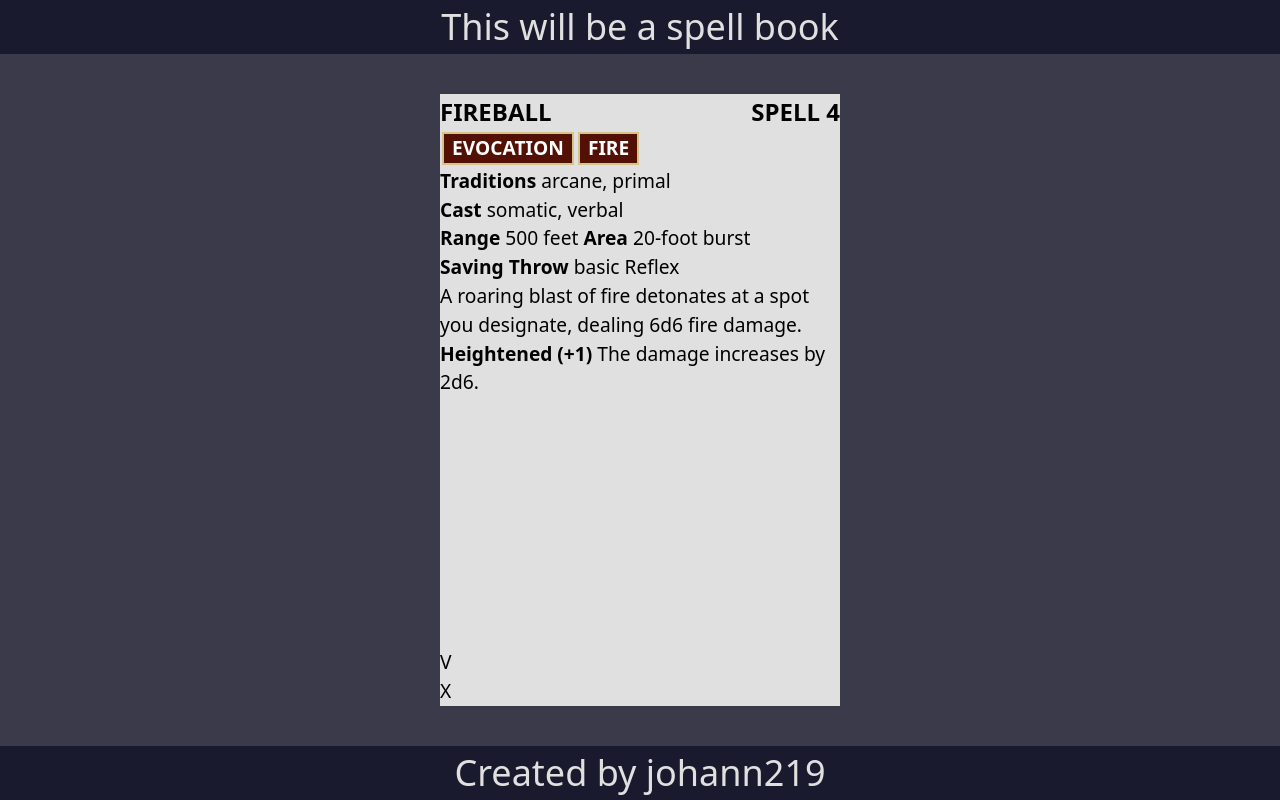
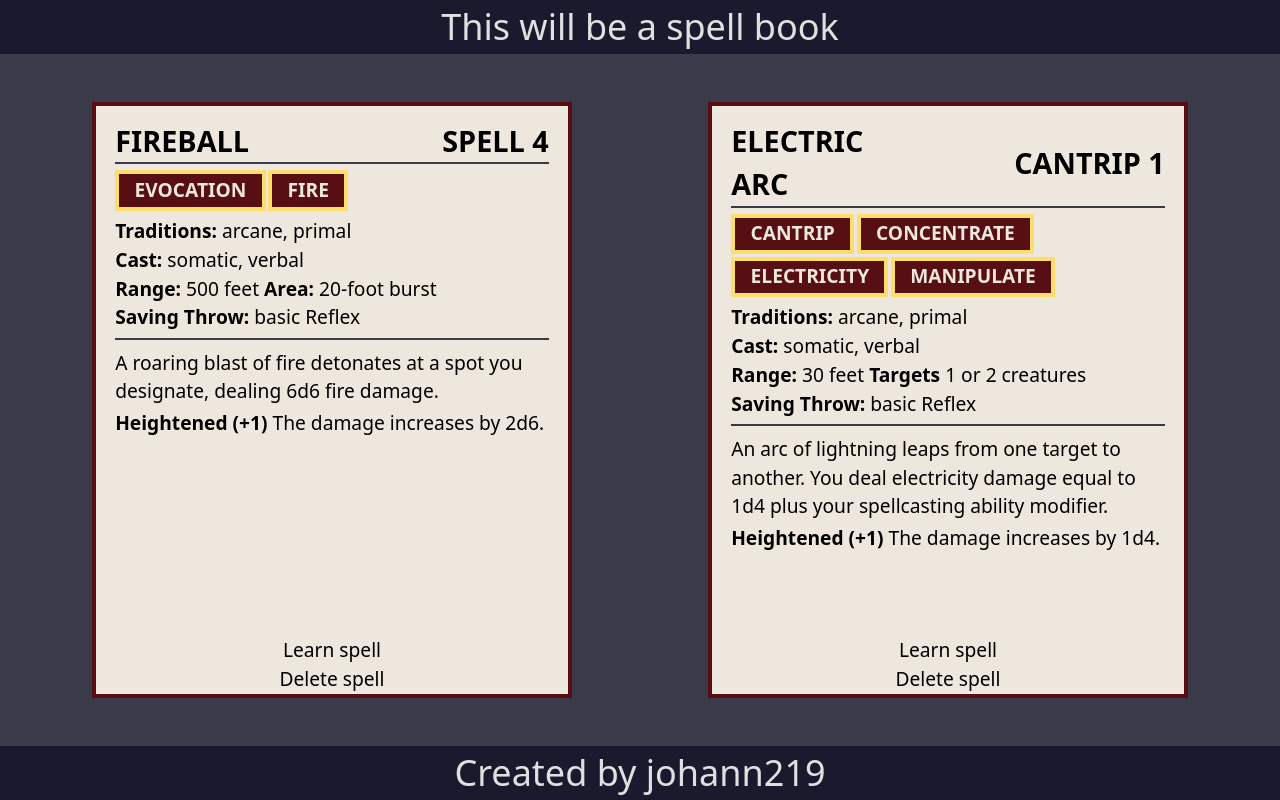
Before and after one commit to johann219/library-odin, a plain HTML site: page index.html in a window 1280 px wide. Drawn offline with Linux system fonts and the light colour scheme.

Commit message:
Create satisfactory card's layout and styling

```diff
--- a/index.html
+++ b/index.html
@@ -24,15 +24,15 @@
                             <div class="spell-trait">evocation</div>
                             <div class="spell-trait">fire</div>
                         </div>
-                        <p class="spell-traditions"><span class="stat">Traditions</span> arcane, primal</p>
-                        <p class="spell-cast"><span class="stat">Cast</span> somatic, verbal</p>
+                        <p class="spell-traditions"><span class="stat">Traditions:</span> arcane, primal</p>
+                        <p class="spell-cast"><span class="stat">Cast:</span> somatic, verbal</p>
                         <div>
-                            <span class="spell-range"><span class="stat">Range</span> 500 feet</span>
-                            <span class="spell-area"><span class="stat">Area</span> 20-foot burst</span>
+                            <span class="spell-range"><span class="stat">Range:</span> 500 feet</span>
+                            <span class="spell-area"><span class="stat">Area:</span> 20-foot burst</span>
                             <span class="spell-target"></span>
                         </div>
                         <div>
-                            <span class="spell-saving"><span class="stat">Saving Throw</span> basic Reflex</span>
+                            <span class="spell-saving"><span class="stat">Saving Throw:</span> basic Reflex</span>
                             <span class="spell-duration"></span>
                         </div>
                     </div>
@@ -44,8 +44,53 @@
                     </p>
                 </div>
                 <div class="card-footer">
-                    <div class="spell-status">V</div>
-                    <div class="spell-delete">X</div>
+                    <p class="spell-status">
+                        Learn spell
+                    </p>
+                    <p class="spell-delete">
+                        Delete spell
+                    </p>
+                </div>
+            </div>
+            <div class="card">
+                <div class="card-header">
+                    <h3 class="spell-name">electric arc</h3>
+                    <div class="spell-level">cantrip 1</div>
+                </div>
+                <div class="card-info">
+                    <div class="spell-stats">
+                        <div class="traits-wrapper">
+                            <div class="spell-trait">cantrip</div>
+                            <div class="spell-trait">concentrate</div>
+                            <div class="spell-trait">electricity</div>
+                            <div class="spell-trait">manipulate</div>
+                        </div>
+                        <p class="spell-traditions"><span class="stat">Traditions:</span> arcane, primal</p>
+                        <p class="spell-cast"><span class="stat">Cast:</span> somatic, verbal</p>
+                        <div>
+                            <span class="spell-range"><span class="stat">Range:</span> 30 feet</span>
+                            <span class="spell-area"></span>
+                            <span class="spell-target"><span class="stat">Targets</span> 1 or 2 creatures</span>
+                        </div>
+                        <div>
+                            <span class="spell-saving"><span class="stat">Saving Throw:</span> basic Reflex</span>
+                            <span class="spell-duration"></span>
+                        </div>
+                    </div>
+                    <p class="spell-description">
+                        An arc of lightning leaps from one target to another. You deal electricity damage equal to 1d4 plus your spellcasting ability modifier.
+                    </p>
+                    <p class="spell-heightened">
+                        <span class="stat">Heightened (+1)</span> The damage increases by 1d4.
+                    </p>
+                </div>
+                <div class="card-footer">
+                    <p class="spell-status">
+                        Learn spell
+                    </p>
+                    <p class="spell-delete">
+                        Delete spell
+                    </p>
                 </div>
             </div>
         </div>
--- a/styles.css
+++ b/styles.css
@@ -31,11 +31,10 @@ img, picture, video, canvas, svg {
     --neutral-dark-gray: #242424;
     --medium-slate-gray: #3a3a4a;
     --darker-slate-gray: #2d2d3d;
-    --blood-red: #5e1a1a;
-    --deep-emerald: #1a3a2a;
-    --midnight-blue: #1a2a3a;
-    --mustard-gold: #4a3a1a;
     --light-gray: #e0e0e0;
+    --pale-gold: #fdde6c;
+    --burnt-crimson: #570f14;
+    --warm-alabaster: #eee7dd;
 }
 
 body {
@@ -69,27 +68,44 @@ h1 {
     width: 100%;
     background-color: var(--medium-slate-gray);
     display: grid;
-    grid-template-columns: repeat(auto-fit, minmax(300px, 400px));
-    padding: 40px 0;
-    gap: 40px;
-    justify-content: space-evenly;
+    grid-template-columns: repeat(auto-fit, minmax(15rem, 1fr));
+    grid-auto-rows: minmax(1fr, auto);
+    justify-items: center;
+    padding: 2rem;
+    gap: 2rem;
 }
 
 .card {
-    background-color: var(--light-gray);
+    background-color: var(--warm-alabaster);
     font-size: 0.8rem;
     display: flex;
     flex-direction: column;
+    border: 4px solid var(--burnt-crimson);
+    max-width: 20rem;
+    max-height: 30rem;
 }
 
 .card-header {
-    font-size: 1rem;
+    font-size: 1.2rem;
     display: flex;
     justify-content: space-between;
+    border-bottom: 2px solid var(--medium-slate-gray);
+    margin: 0.55rem 0.8rem 0.25rem 0.8rem;
+    align-items: center;
 }
 
 .card-info {
     flex: 1;
+    margin: 0 0.8rem;
+    display: flex;
+    flex-direction: column;
+    gap: 0.1rem;
+}
+
+.spell-stats {
+    border-bottom: 2px solid var(--medium-slate-gray);
+    padding-bottom: 0.25rem;
+    margin-bottom: 0.25rem;
 }
 
 .spell-name,
@@ -99,16 +115,26 @@ h1 {
     font-weight: bold;
 }
 
+.spell-name {
+    max-width: 40%;
+}
+
 .traits-wrapper {
     display: flex;
+    gap: 0.1rem;
+    flex-wrap: wrap;
+    margin-bottom: 0.25rem;
+}
+
+.card-footer p {
+    text-align: center;
 }
 
 .spell-trait {
-    color: #fff;
-    background-color: #531004;
-    border: 2px solid #d5c489;
-    margin: 2px;
-    padding: 0 8px;
+    color: var(--warm-alabaster);
+    background-color: var(--burnt-crimson);
+    border: 4px solid var(--pale-gold);
+    padding: 0.1em 0.8em;
 }
 
 .stat {
```
Also changed, not shown: check.svg (added), delete.svg (added).
